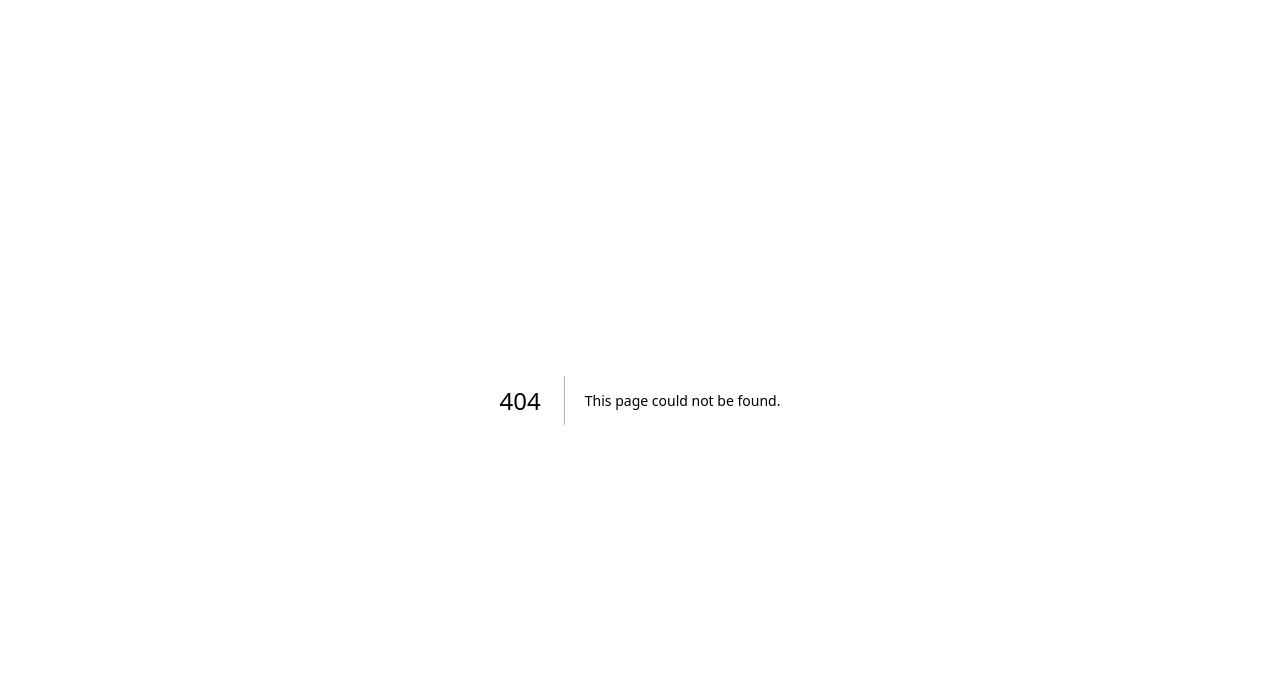
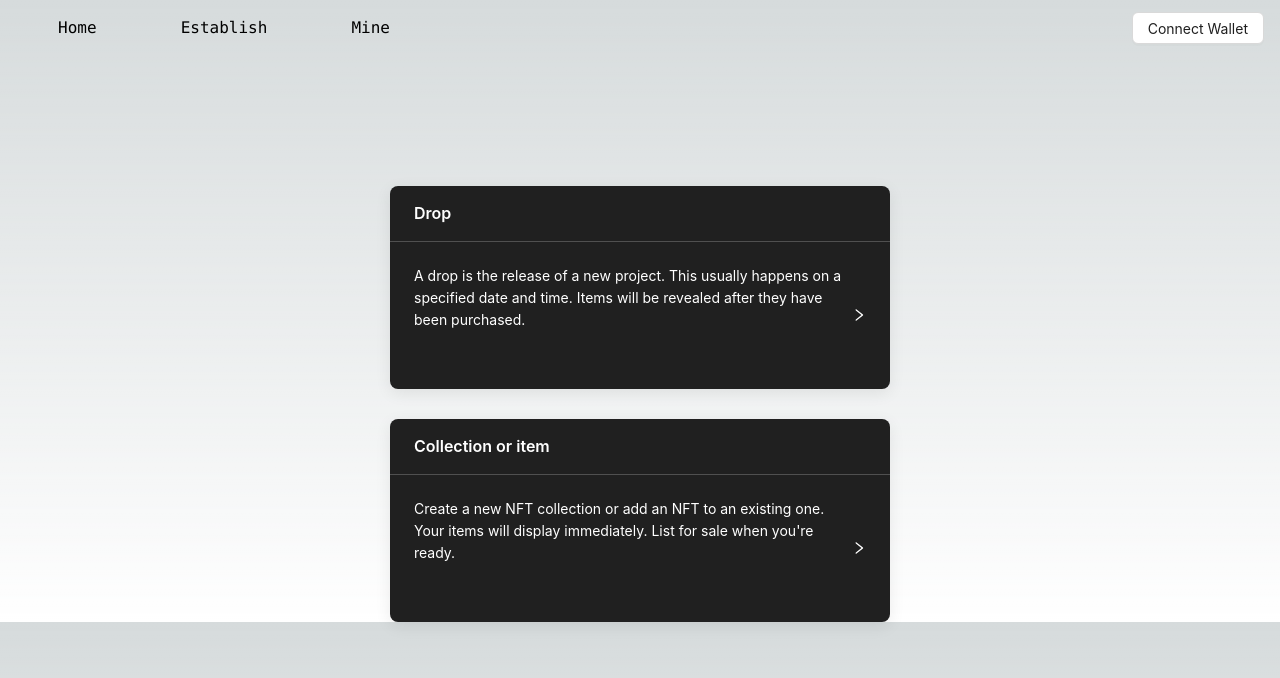
Before and after one commit to actopas/nft-market, a Next.js app in the folder client/: page /establish in a window 1280 px wide. Before the commit this address had no page. Shown: the top 678 px of the page. Built offline with nearby package versions, Linux system fonts and the light colour scheme; no server answers.

Commit message:
update: establish

```diff
--- a/client/src/app/create/page.tsx
+++ /dev/null
@@ -1,21 +0,0 @@
-/*
- * @Describle:
- * @Author: actopas <fishmooger@gmail.com>
- * @Date: 2024-08-18 02:11:23
- * @LastEditors: actopas
- * @LastEditTime: 2024-08-18 16:04:27
- */
-
-import React from "react";
-import Header from "@/components/Header";
-
-const Create: React.FC = () => {
-  return (
-    <div>
-      <Header />
-      Create
-    </div>
-  );
-};
-
-export default Create;
--- /dev/null
+++ b/client/src/app/establish/page.tsx
@@ -0,0 +1,35 @@
+/*
+ * @Describle:
+ * @Author: actopas <fishmooger@gmail.com>
+ * @Date: 2024-08-18 02:11:23
+ * @LastEditors: actopas
+ * @LastEditTime: 2024-08-19 02:07:29
+ */
+
+import React from "react";
+import Header from "@/components/Header";
+import ButtonCard from "@/components/ButtonCard";
+
+const creatList = [
+  {
+    title: "Drop",
+    content:
+      "A drop is the release of a new project. This usually happens on a specified date and time. Items will be revealed after they have been purchased.",
+  },
+  {
+    title: "Collection or item",
+    content:
+      "Create a new NFT collection or add an NFT to an existing one. Your items will display immediately. List for sale when you're ready.",
+  },
+];
+const Create: React.FC = () => {
+  return (
+    <div className="w-full mt-[100px] flex flex-col justify-center items-center">
+      {creatList.map((item, index) => {
+        return <ButtonCard key={index} item={item} />;
+      })}
+    </div>
+  );
+};
+
+export default Create;
--- a/client/src/app/layout.tsx
+++ b/client/src/app/layout.tsx
@@ -1,5 +1,6 @@
 import type { Metadata } from "next";
 import { Inter } from "next/font/google";
+import Header from "@/components/Header";
 import "./globals.css";
 
 const inter = Inter({ subsets: ["latin"] });
@@ -16,7 +17,10 @@ export default function RootLayout({
 }>) {
   return (
     <html lang="en">
-      <body className={inter.className}>{children}</body>
+      <body className={inter.className}>
+        <Header />
+        {children}
+      </body>
     </html>
   );
 }
--- a/client/src/app/market/page.tsx
+++ /dev/null
@@ -1,20 +0,0 @@
-/*
- * @Describle:
- * @Author: actopas <fishmooger@gmail.com>
- * @Date: 2024-08-18 02:11:23
- * @LastEditors: actopas
- * @LastEditTime: 2024-08-18 16:04:51
- */
-import React from "react";
-import Header from "@/components/Header";
-
-const Market: React.FC = () => {
-  return (
-    <div>
-      <Header />
-      Market
-    </div>
-  );
-};
-
-export default Market;
--- a/client/src/app/mine/page.tsx
+++ b/client/src/app/mine/page.tsx
@@ -3,18 +3,13 @@
  * @Author: actopas <fishmooger@gmail.com>
  * @Date: 2024-08-18 02:11:23
  * @LastEditors: actopas
- * @LastEditTime: 2024-08-18 16:05:07
+ * @LastEditTime: 2024-08-19 01:57:57
  */
 import React from "react";
 import Header from "@/components/Header";
 
 const Mine: React.FC = () => {
-  return (
-    <div>
-      <Header />
-      Mine
-    </div>
-  );
+  return <div>Mine</div>;
 };
 
 export default Mine;
--- a/client/src/app/page.tsx
+++ b/client/src/app/page.tsx
@@ -27,7 +27,6 @@ const hypeList = [
 const Home: React.FC = () => {
   return (
     <div>
-      <Header />
       <Banner />
       <ItemList title="Recommend NFTs" itemList={recommendList} />
       <ItemList title="Notable NFTs" itemList={hypeList} />
--- /dev/null
+++ b/client/src/components/ButtonCard.tsx
@@ -0,0 +1,43 @@
+/*
+ * @Describle:
+ * @Author: actopas <fishmooger@gmail.com>
+ * @Date: 2024-08-19 01:04:16
+ * @LastEditors: actopas
+ * @LastEditTime: 2024-08-19 01:30:23
+ */
+import React from "react";
+import { Card } from "antd";
+import { RightOutlined } from "@ant-design/icons";
+type ItemProps = {
+  item: {
+    title: string;
+    content: string;
+  };
+};
+const ButtonCard: React.FC<ItemProps> = ({ item }) => (
+  <Card
+    hoverable
+    className="mt-[30px] text-white"
+    title={<span className="text-white">{item.title}</span>}
+    bordered={false}
+    style={{
+      width: 500,
+      boxShadow: "rgba(0, 0, 0, 0.08) 0px 4px 16px",
+      backgroundColor: "rgb(32, 32, 32)",
+    }}
+    styles={{
+      header: {
+        borderBottom: "1px solid #505050", // 设置为灰色边框
+      },
+    }}
+  >
+    <div className="flex justify-between h-[100px] ">
+      <div>{item.content}</div>
+      <div className="flex justify-center items-center">
+        <RightOutlined />
+      </div>
+    </div>
+  </Card>
+);
+
+export default ButtonCard;
--- a/client/src/components/Header.tsx
+++ b/client/src/components/Header.tsx
@@ -3,7 +3,7 @@
  * @Author: actopas <fishmooger@gmail.com>
  * @Date: 2024-08-18 15:45:56
  * @LastEditors: actopas
- * @LastEditTime: 2024-08-18 23:22:36
+ * @LastEditTime: 2024-08-19 00:44:35
  */
 "use client";
 
@@ -86,8 +86,7 @@ const Header: React.FC = () => {
         {contextHolder}
         <div className="w-1/3 flex justify-around">
           <span onClick={() => handleTo("/")}>Home</span>
-          <span onClick={() => handleTo("/market")}>Market</span>
-          <span onClick={() => handleTo("/create")}>Create</span>
+          <span onClick={() => handleTo("/establish")}>Establish</span>
           <span onClick={() => handleTo("/mine")}>Mine</span>
         </div>
         {!account ? (
```
